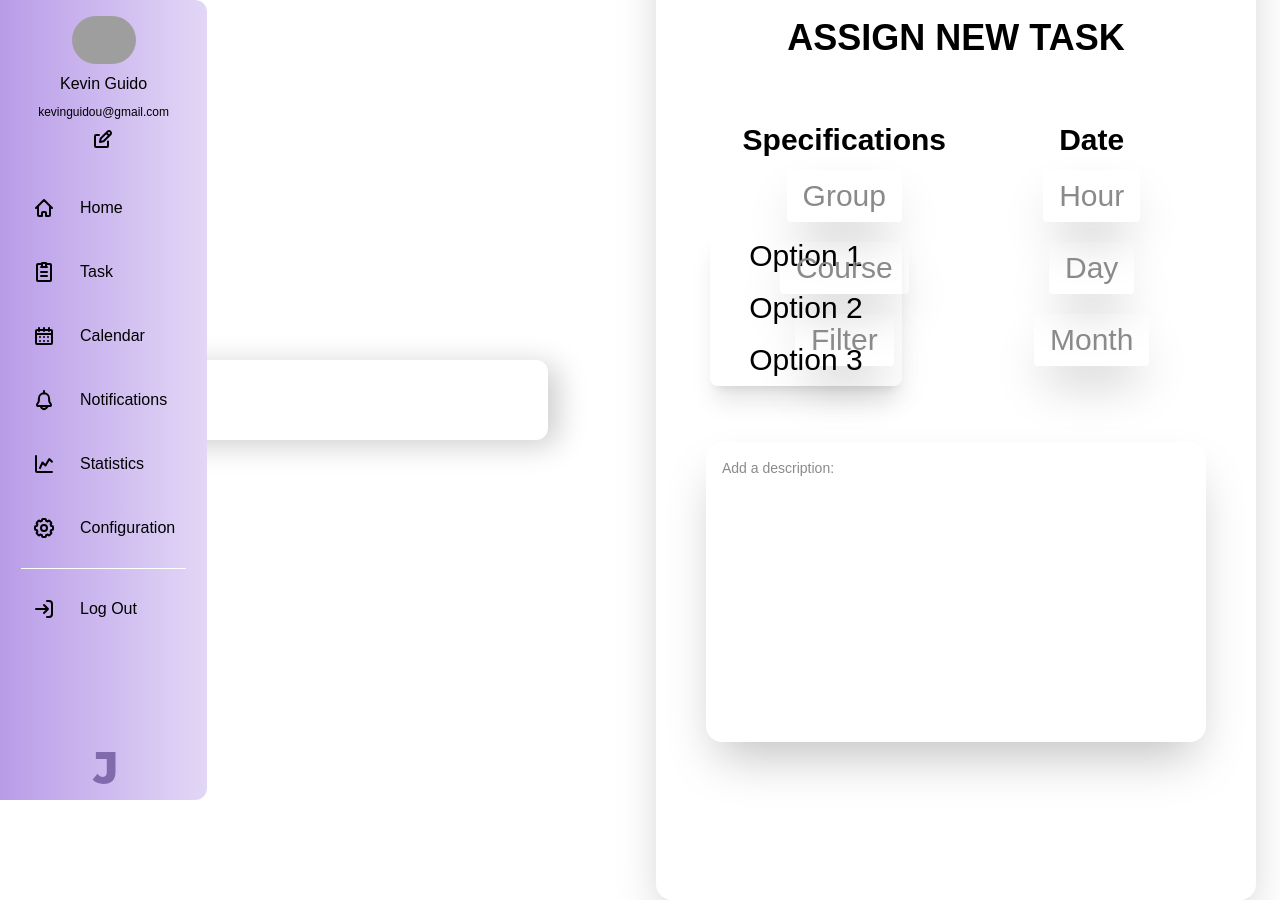
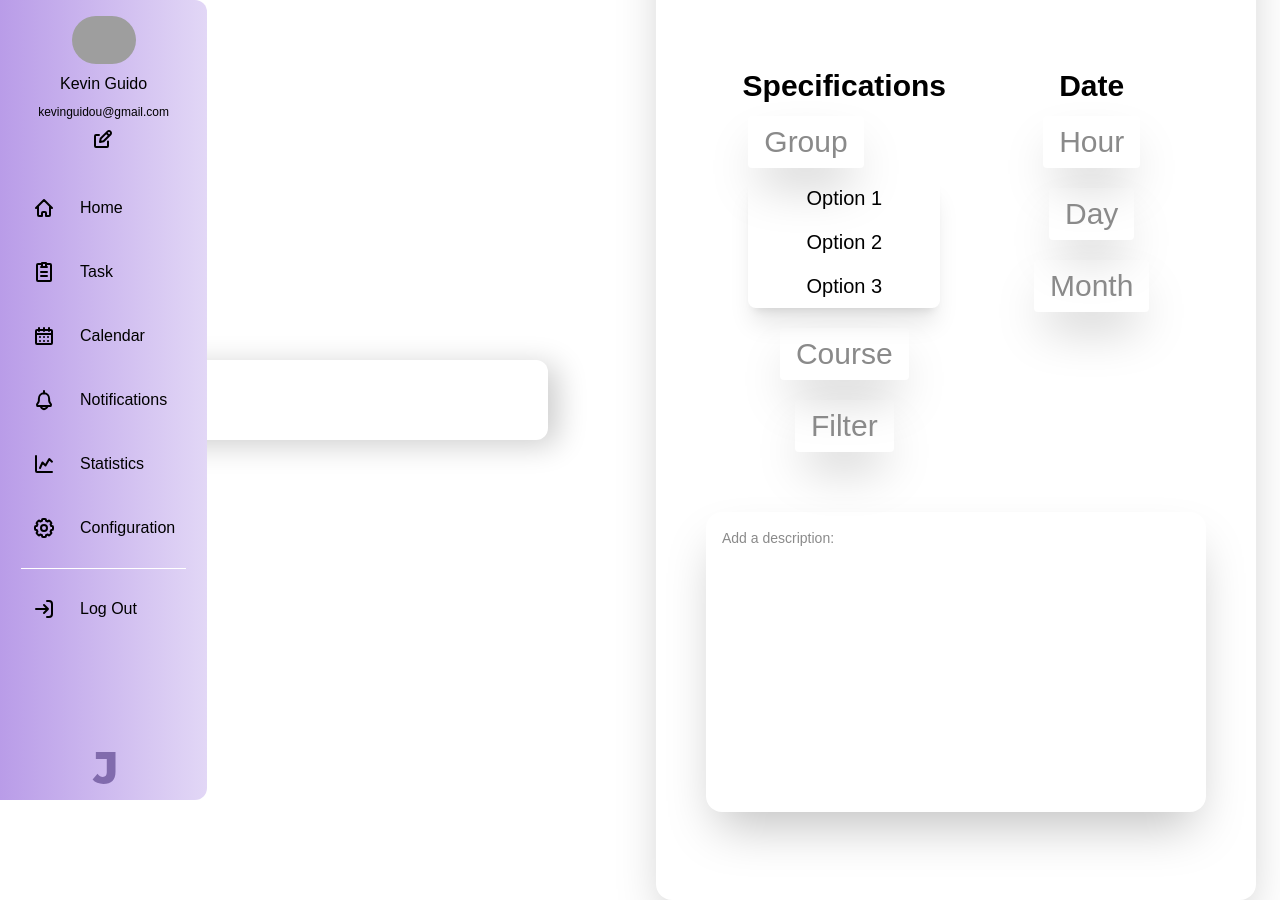
Before and after one commit to Kevingu08/Proyecto-Interactivas-II, a React (Vite) app in the folder Jint/: page / in a window 1280 px wide. Both pictures are taken after a click on the button "Group". Built offline with nearby package versions, Linux system fonts and the light colour scheme; grey boxes are pictures that could not be loaded.

Commit message:
Changes in the DropDown again

```diff
--- a/Jint/src/components/AdminView.jsx
+++ b/Jint/src/components/AdminView.jsx
@@ -21,23 +21,23 @@ export function AdminView() {
                             <div className='flex flex-col items-center justify-center'>
                                 <h2 class="text-3xl font-bold">Specifications</h2>
                                 <div className='flex flex-col justify-center items-center font- text-3xl gap-5 mt-3'>
-                                <Dropdown name="Group" options={['Option 1', 'Option 2', 'Option 3']} />
-                                <Dropdown name="Course" options={['Option 1', 'Option 2', 'Option 3']} />
-                                <Dropdown name="Filter" options={['Option 1', 'Option 2', 'Option 3']} />
+                                <Dropdown name="Group" options={['Option 1', 'Option 2', 'Option 3']} fontSize="text-xl"/>
+                                <Dropdown name="Course" options={['Option 1', 'Option 2', 'Option 3']} fontSize="text-xl"/>
+                                <Dropdown name="Filter" options={['Option 1', 'Option 2', 'Option 3']} fontSize="text-xl"/>
                                 </div>
                             </div>
                             <div className='flex flex-col items-center  justify-center'>
                                 <h2 class="text-3xl font-bold">Date</h2>
                                 <div className='container m-auto flex flex-col justify-center  items-center font- text-3xl gap-5 mt-3'>
-                                <Dropdown name="Hour" options={['Option 1', 'Option 2', 'Option 3','5']} />
-                                <Dropdown name="Day" options={['Option 1', 'Option 2', 'Option 3']} />
-                                <Dropdown name="Month" options={['Option 1', 'Option 2', 'Option 3']} />
+                                <Dropdown name="Hour" options={['Option 1', 'Option 2', 'Option 3','5']} fontSize="text-xl"/>
+                                <Dropdown name="Day" options={['Option 1', 'Option 2', 'Option 3']} fontSize="text-xl"/>
+                                <Dropdown name="Month" options={['Option 1', 'Option 2', 'Option 3']} fontSize="text-xl"/>
                                 </div>
 
                             </div>
                         </div>
                     </div>
-                    <div className='container rounded-2xl max-w-[500px] min-w-2 max-h-96 min-h-[300px] shadow-2xl text-justify p-4 m-16'>
+                    <div className='container rounded-2xl max-w-[500px] min-w-2 max-h-96 min-h-[300px] shadow-2xl text-justify p-4 m-12'>
                         <h2 className='text-sm font-regular text-gray'>Add a description:</h2>
                     </div>
                 </div>
--- a/Jint/src/components/Dropdown.jsx
+++ b/Jint/src/components/Dropdown.jsx
@@ -1,7 +1,7 @@
 import './index.css';
 import React, { useState } from 'react';
 
-const Dropdown = ({ name, options }) => {
+const Dropdown = ({ name, options, fontSize }) => {
     const [isOpen, setIsOpen] = useState(false);
 
     const toggleDropdown = () => {
@@ -17,10 +17,13 @@ const Dropdown = ({ name, options }) => {
                 {name}
             </button>
             {isOpen && (
-                <div className="flex flex-col justify-center items-center absolute right-0 mt-2 w-48 rounded-lg shadow-xl">
+                <div className="flex flex-col justify-center items-center  right-0 mt-2 w-48 rounded-lg shadow-xl">
                     <ul className='container bg-opacity-100 flex flex-col justify-center items-center'>
-                        {options.map((option) => (
-                            <li className="px-4 py-2 hover:bg-gray-200">
+                        {options.map((option, index) => (
+                            <li
+                                key={index}
+                                className={`py-2 bg-opacity-100 hover:bg-gray-200 ${fontSize}`}
+                            >
                                 {option}
                             </li>
                         ))}
```
